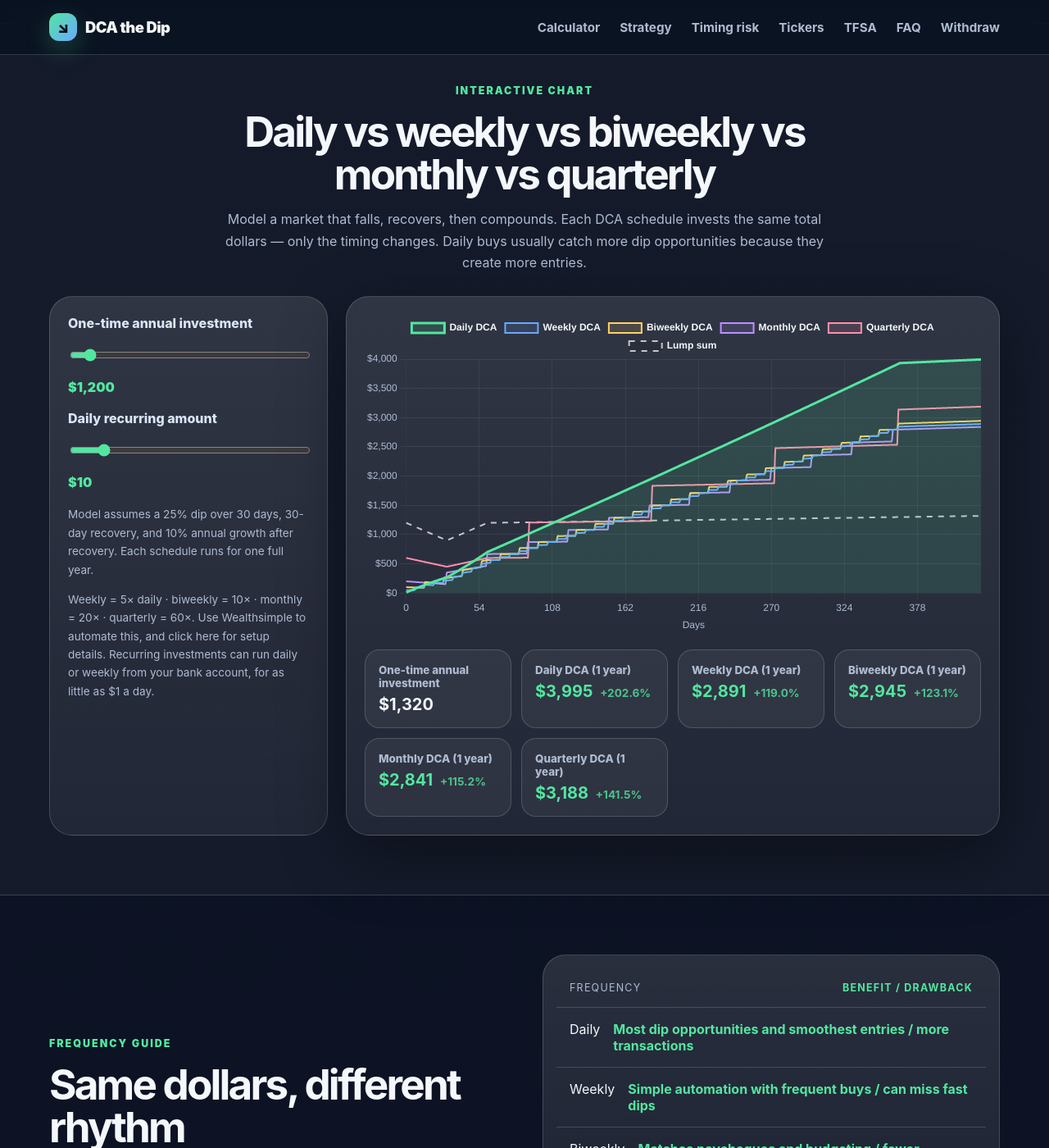
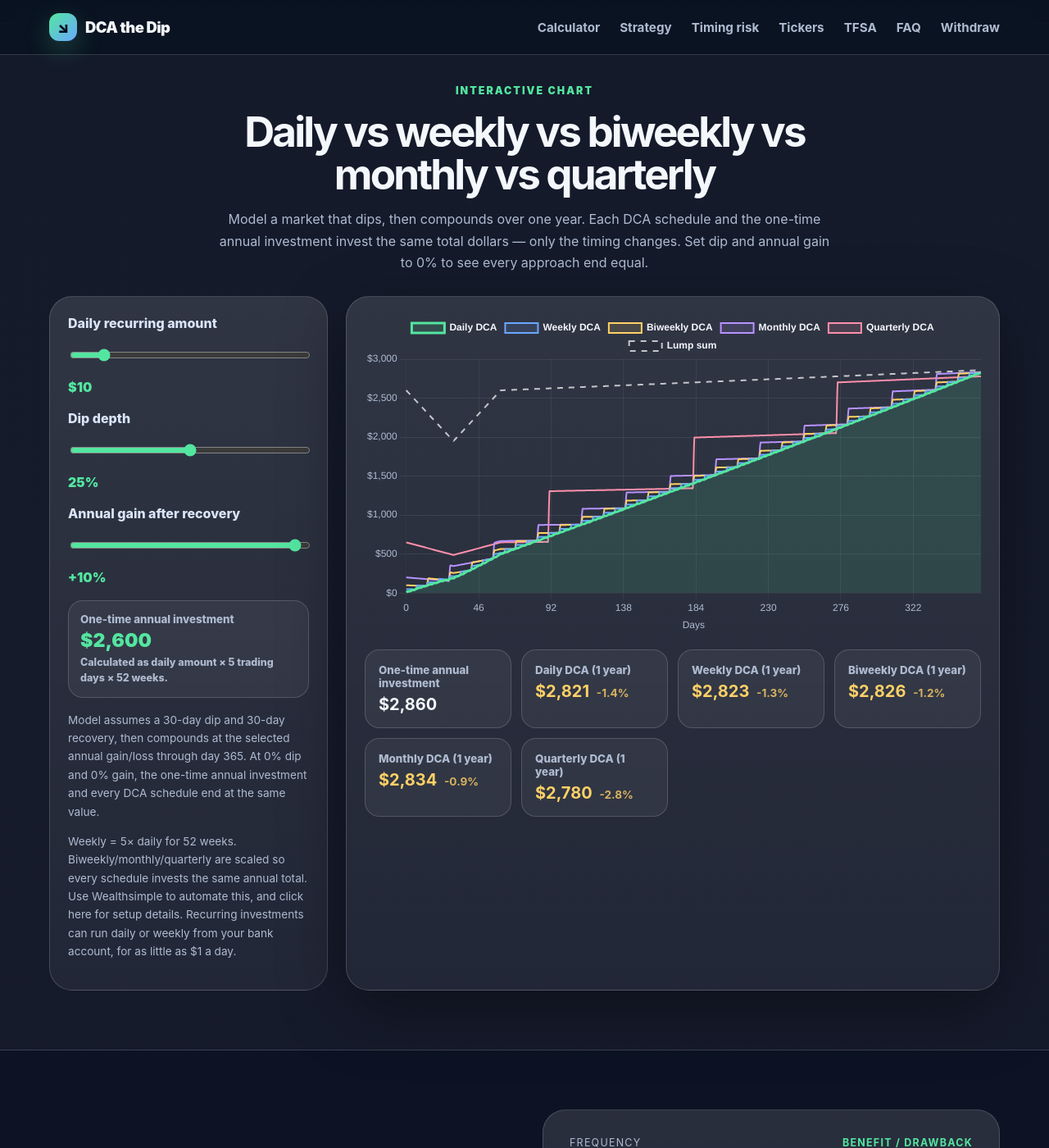
Before and after one commit to thestamp/dcathedip, a Jekyll site: the page built from index.html, in a window 1280 px wide and 1400 px high, scrolled down 2354 px. Shown: the whole window at 82% size. Built offline with Jekyll 4.4.1, drawn with Linux system fonts in a browser that asks for light colours.

Commit message:
Make chart totals equal at zero return

```diff
--- a/assets/css/styles.css
+++ b/assets/css/styles.css
@@ -135,6 +135,16 @@
 .controls { padding: 22px; box-shadow: none; }
 .controls label { display: grid; gap: 8px; font-weight: 800; color: #d9e5f8; margin-bottom: 18px; }
 .chart-assumptions { font-size: 0.85rem; color: var(--muted); margin-top: 10px; }
+.derived-total {
+  border: 1px solid var(--border);
+  border-radius: 18px;
+  padding: 14px;
+  background: rgba(255,255,255,0.055);
+  margin: 4px 0 16px;
+}
+.derived-total small, .derived-total span { display: block; color: var(--muted); font-weight: 800; }
+.derived-total strong { display: block; color: var(--green); font-size: 1.45rem; margin: 4px 0; }
+.derived-total span { font-size: 0.78rem; line-height: 1.45; }
 .controls input, .controls select {
   width: 100%; accent-color: var(--green);
   border-radius: 12px; border: 1px solid var(--border);
--- a/assets/js/app.js
+++ b/assets/js/app.js
@@ -30,11 +30,11 @@
 };
 
 const frequencies = [
-  { key: "daily", label: "Daily DCA", every: 1, multiplier: 1, color: "#53e6a0" },
-  { key: "weekly", label: "Weekly DCA", every: 7, multiplier: 5, color: "#6aa8ff" },
-  { key: "biweekly", label: "Biweekly DCA", every: 14, multiplier: 10, color: "#ffd166" },
-  { key: "monthly", label: "Monthly DCA", every: 30, multiplier: 20, color: "#b892ff" },
-  { key: "quarterly", label: "Quarterly DCA", every: 91, multiplier: 60, color: "#ff8fab" }
+  { key: "daily", label: "Daily DCA", contributions: 260, color: "#53e6a0" },
+  { key: "weekly", label: "Weekly DCA", contributions: 52, color: "#6aa8ff" },
+  { key: "biweekly", label: "Biweekly DCA", contributions: 26, color: "#ffd166" },
+  { key: "monthly", label: "Monthly DCA", contributions: 13, color: "#b892ff" },
+  { key: "quarterly", label: "Quarterly DCA", contributions: 4, color: "#ff8fab" }
 ];
 
 const fmt = new Intl.NumberFormat(undefined, { style: "currency", currency: "USD", maximumFractionDigits: 0 });
@@ -45,22 +45,25 @@
 }
 
 function setOutputs() {
+  const recurringAmount = +document.getElementById("recurring").value;
+  const annualTotal = recurringAmount * 5 * 52;
   const fields = [
-    ["capital", v => money(+v)],
-    ["recurring", v => money(+v)]
+    ["recurring", v => money(+v)],
+    ["dip", v => `${v}%`],
+    ["growth", v => `${+v > 0 ? "+" : ""}${v}%`]
   ];
   fields.forEach(([id, render]) => {
     document.getElementById(`${id}Out`).value = render(document.getElementById(id).value);
   });
+  document.getElementById("capitalOut").value = money(annualTotal);
 }
 
 function buildPrices() {
-  const dipDepth = 0.25;
+  const dipDepth = +document.getElementById("dip").value / 100;
   const fallDays = 30;
   const recoverDays = 30;
-  const growth = 0.10;
-  const afterDays = 365;
-  const totalDays = fallDays + recoverDays + afterDays;
+  const growth = +document.getElementById("growth").value / 100;
+  const totalDays = 365;
   const startPrice = 100;
   const prices = [];
 
@@ -72,7 +75,7 @@
       const t = (day - fallDays) / recoverDays;
       price = startPrice * (1 - dipDepth + dipDepth * t);
     } else {
-      const t = (day - fallDays - recoverDays) / 365;
+      const t = (day - fallDays - recoverDays) / (totalDays - fallDays - recoverDays);
       price = startPrice * Math.pow(1 + growth, t);
     }
     prices.push(price);
@@ -80,18 +83,17 @@
   return prices;
 }
 
-function contributionDays(every, deployDays, totalDays) {
-  const lastDay = Math.min(deployDays, totalDays);
-  const days = [];
-  for (let day = 0; day <= lastDay; day += every) days.push(day);
-  return days;
+function contributionDays(count, totalDays) {
+  if (count === 1) return [0];
+  const interval = totalDays / count;
+  return Array.from({ length: count }, (_, i) => Math.min(totalDays, Math.round(i * interval)));
 }
 
 function simulateSchedule(prices, frequency) {
-  const deployDays = 365;
   const recurringAmount = +document.getElementById("recurring").value;
-  const installment = recurringAmount * frequency.multiplier;
-  const days = contributionDays(frequency.every, deployDays, prices.length - 1);
+  const annualTotal = recurringAmount * 5 * 52;
+  const installment = annualTotal / frequency.contributions;
+  const days = contributionDays(frequency.contributions, prices.length - 1);
   let shares = 0;
   const values = [];
 
@@ -106,7 +108,8 @@
 }
 
 function simulate() {
-  const capital = +document.getElementById("capital").value;
+  const recurringAmount = +document.getElementById("recurring").value;
+  const capital = recurringAmount * 5 * 52;
   const prices = buildPrices();
   const lumpShares = capital / prices[0];
   const lumpValues = prices.map(p => lumpShares * p);
--- a/index.html
+++ b/index.html
@@ -147,25 +147,35 @@
         <p class="eyebrow">Interactive chart</p>
         <h2>Daily vs weekly vs biweekly vs monthly vs quarterly</h2>
         <p>
-          Model a market that falls, recovers, then compounds. Each DCA schedule invests the same total dollars —
-          only the timing changes. Daily buys usually catch more dip opportunities because they create more entries.
+          Model a market that dips, then compounds over one year. Each DCA schedule and the one-time annual investment
+          invest the same total dollars — only the timing changes. Set dip and annual gain to 0% to see every approach end equal.
         </p>
       </div>
 
       <div class="calculator-layout">
         <form class="controls" id="dcaForm">
           <label>
-            One-time annual investment
-            <input type="range" id="capital" min="100" max="50000" step="100" value="1200" />
-            <output id="capitalOut"></output>
-          </label>
-          <label>
             Daily recurring amount
             <input type="range" id="recurring" min="1" max="100" step="1" value="10" />
             <output id="recurringOut"></output>
           </label>
-          <p class="chart-assumptions">Model assumes a 25% dip over 30 days, 30-day recovery, and 10% annual growth after recovery. Each schedule runs for one full year.</p>
-          <p class="chart-assumptions">Weekly = 5× daily &middot; biweekly = 10× &middot; monthly = 20× &middot; quarterly = 60×. <a href="https://wealthsimple.com/invite/V-MKNQ" rel="nofollow noopener">Use Wealthsimple to automate this</a>, and <a href="https://help.wealthsimple.com/hc/en-ca/articles/9544942923547-Set-up-a-recurring-investment" rel="nofollow noopener">click here for setup details</a>. Recurring investments can run daily or weekly from your bank account, for as little as $1 a day.</p>
+          <label>
+            Dip depth
+            <input type="range" id="dip" min="0" max="50" step="1" value="25" />
+            <output id="dipOut"></output>
+          </label>
+          <label>
+            Annual gain after recovery
+            <input type="range" id="growth" min="-10" max="10" step="1" value="10" />
+            <output id="growthOut"></output>
+          </label>
+          <div class="derived-total">
+            <small>One-time annual investment</small>
+            <strong><output id="capitalOut"></output></strong>
+            <span>Calculated as daily amount × 5 trading days × 52 weeks.</span>
+          </div>
+          <p class="chart-assumptions">Model assumes a 30-day dip and 30-day recovery, then compounds at the selected annual gain/loss through day 365. At 0% dip and 0% gain, the one-time annual investment and every DCA schedule end at the same value.</p>
+          <p class="chart-assumptions">Weekly = 5× daily for 52 weeks. Biweekly/monthly/quarterly are scaled so every schedule invests the same annual total. <a href="https://wealthsimple.com/invite/V-MKNQ" rel="nofollow noopener">Use Wealthsimple to automate this</a>, and <a href="https://help.wealthsimple.com/hc/en-ca/articles/9544942923547-Set-up-a-recurring-investment" rel="nofollow noopener">click here for setup details</a>. Recurring investments can run daily or weekly from your bank account, for as little as $1 a day.</p>
         </form>
 
         <div class="chart-card">
```
Also changed, not shown: requirements.md (+8 -4 lines), tests/smoke.js (+11 -1 lines).
